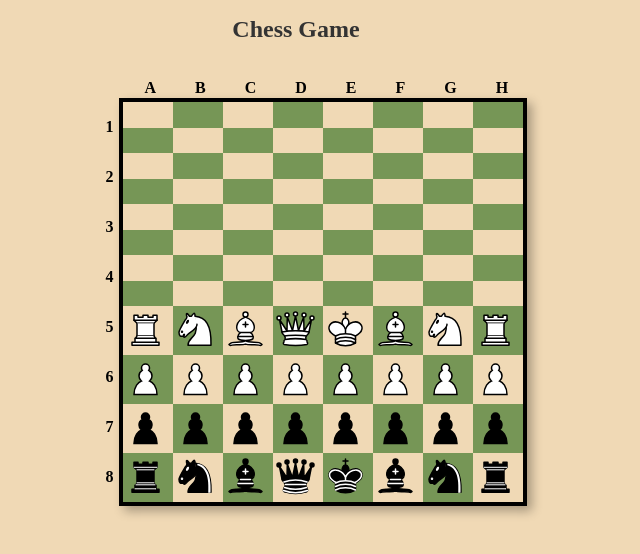
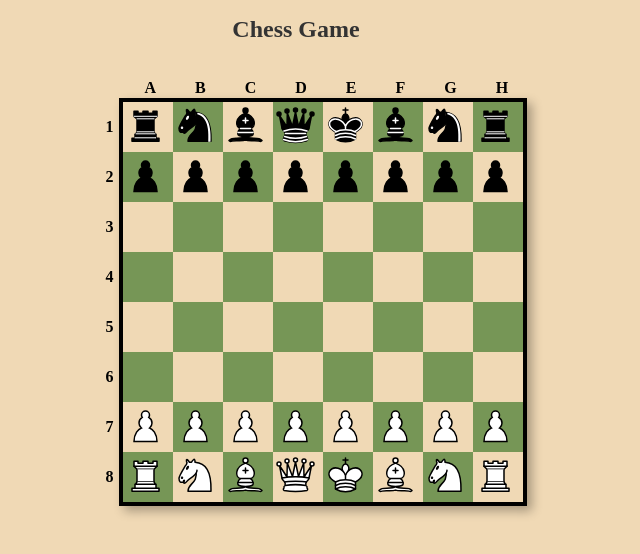
Before and after one commit to keag42/Chess-web, a website: page ChessUI.html in a window 1280 px wide. Shown: the whole page, without its empty margins (344-984 px from the left). Drawn offline with Linux system fonts and the light colour scheme.

Commit message:
fixed squished tiles

```diff
--- a/ChessUI.html
+++ b/ChessUI.html
@@ -5,16 +5,17 @@
     <meta name="viewport" content="width=device-width, initial-scale=1.0">
     <title>Chessboard</title>
     <link rel="stylesheet" href="css/chessBuilder.css">
-    <script src="logic/chessBoard.js"></script>
-    <script src="logic/Pieces.js"></script>  <!--change to lowercase P-->
+
     <script src="logic/driver.js"></script>
+<!--    <script src="logic/chessBoard.js"></script>-->
+<!--    <script src="logic/Pieces.js"></script>  &lt;!&ndash;change to lowercase P&ndash;&gt;-->
+
 </head>
 
 <body>
     <h1>Chess Game</h1>
 
     <div id="chessboard-wrapper">
-        <!-- Letters (top) -->
         <div id="letters">
             <ol id="letterLI">
                 <li>A</li>
@@ -28,7 +29,6 @@
             </ol>
         </div>
 
-        <!-- Chessboard + Numbers (side) -->
         <div id="chessboard-container">
             <div id="numbers">
                     <ol>1</ol>
@@ -44,61 +44,6 @@
         </div>
     </div>
 
-    <script>
-        document.addEventListener("DOMContentLoaded", () => {
-            const board = document.getElementById("chessboard");
-            let chessboardArray = [];  // 2D array to store references to squares
-
-            // Create the chessboard grid and store references in the 2D array
-            for (let row = 0; row < 8; row++) {
-                let rowArray = []; // Temporary array for the current row
-                for (let col = 0; col < 8; col++) {
-                    const square = document.createElement("div");
-
-                    // add piece
-                    generatePieces(row, col, square);
-                    //add piece
-
-                    square.classList.add("square", (row + col) % 2 === 0 ? "light" : "dark");
-                    square.dataset.row = row;   // Store row in the div
-                    square.dataset.col = col;   // Store column in the div
-                    board.appendChild(square);
-                    rowArray.push(square);  // Add the square to the current row array
-                }
-                chessboardArray.push(rowArray);  // Add the row array to the main chessboard array
-            }
-
-            let a1Square = chessboardArray[0][0]; // Row 0, Column 0 (a1)
-            console.log(a1Square);  // It will log the div element for a1
-
-            // Example: Access square at row 7, col 7 (h8)
-            let h8Square = chessboardArray[7][7]; // Row 7, Column 7 (h8)
-            console.log(h8Square);  // It will log the div element for h8
-        });
-
-
-        function generatePieces(row, col, square) {
-            // Define piece setup for both white and black pieces
-            const pieces = {
-                0: ["rook-W", "horse-W", "bishop-W", "queen-W", "king-W", "bishop-W", "horse-W", "rook-W"],  // White pieces row (0)
-                1: ["pawn-W", "pawn-W", "pawn-W", "pawn-W", "pawn-W", "pawn-W", "pawn-W", "pawn-W"],          // White pawns row (1)
-                6: ["pawn-B", "pawn-B", "pawn-B", "pawn-B", "pawn-B", "pawn-B", "pawn-B", "pawn-B"],          // Black pawns row (6)
-                7: ["rook-B", "horse-B", "bishop-B", "queen-B", "king-B", "bishop-B", "horse-B", "rook-B"],  // Black pieces row (7)
-            };
-
-            // Check if the row has a piece setup
-            if (pieces[row]) {
-                const piece = pieces[row][col];
-                if (piece) {
-                    const img = document.createElement("img");
-                    img.src = `../css/img/${piece}.svg`;  // Image path based on piece name
-                    img.alt = piece.split("-")[1];  // Alt text as the piece color (W/B)
-                    square.appendChild(img);  // Append the image to the square
-                }
-            }
-        }
-
-    </script>
 </body>
 
 </html>
--- a/logic/driver.js
+++ b/logic/driver.js
@@ -1,29 +1,58 @@
-
 document.addEventListener("DOMContentLoaded", () => {
     const board = document.getElementById("chessboard");
-    let chessboardArray = [];
+    let chessboardArray = [];  // 2D array to store references to squares
 
+    // Create the chessboard grid and store references in the 2D array
     for (let row = 0; row < 8; row++) {
-        let rowArray = [];
+        let rowArray = []; // Temporary array for the current row
         for (let col = 0; col < 8; col++) {
             const square = document.createElement("div");
+
+            // add piece
+            generatePieces(row, col, square);
+            //add piece
+
             square.classList.add("square", (row + col) % 2 === 0 ? "light" : "dark");
-            square.dataset.row = row;
-            square.dataset.col = col;
-
-            // Add click event listener
-            square.addEventListener('click', function() {
-                const clickedRow = parseInt(this.dataset.row);
-                const clickedCol = parseInt(this.dataset.col);
-                const chessNotation = String.fromCharCode(97 + clickedCol) + (clickedRow + 1);
-                console.log(`Array indices: [${clickedRow}, ${clickedCol}], Chess notation: ${chessNotation}`);
-            });
-
+            square.dataset.row = row;   // Store row in the div
+            square.dataset.col = col;   // Store column in the div
             board.appendChild(square);
-            rowArray.push(square);
+            rowArray.push(square);  // Add the square to the current row array
         }
-        chessboardArray.push(rowArray);
+        chessboardArray.push(rowArray);  // Add the row array to the main chessboard array
     }
 
-    // Rest of your existing code...
+    let a1Square = chessboardArray[0][0]; // Row 0, Column 0 (a1)
+    console.log(a1Square);  // It will log the div element for a1
+
+    // Example: Access square at row 7, col 7 (h8)
+    let h8Square = chessboardArray[7][7]; // Row 7, Column 7 (h8)
+    console.log(h8Square);  // It will log the div element for h8
 });
+
+
+function generatePieces(row, col, square) {
+    // Define piece setup for both white and black pieces
+    const pieces = {
+        0: ["rook-B", "horse-B", "bishop-B", "queen-B", "king-B", "bishop-B", "horse-B", "rook-B"],  // Black pieces row (0)
+        1: ["pawn-B", "pawn-B", "pawn-B", "pawn-B", "pawn-B", "pawn-B", "pawn-B", "pawn-B"],          // Black pawns row (1)
+        6: ["pawn-W", "pawn-W", "pawn-W", "pawn-W", "pawn-W", "pawn-W", "pawn-W", "pawn-W"],          // White pawns row (6)
+        7: ["rook-W", "horse-W", "bishop-W", "queen-W", "king-W", "bishop-W", "horse-W", "rook-W"],  // White pieces row (7)
+    };
+
+    // Check if the row has a piece setup
+
+    if (pieces[row]) {
+        //testing
+        //console.log("piece: " + pieces[row]);
+        //console.log("row: " + row);
+        console.log(`[${row}][${col}]: ` + pieces[row][col]);
+        // - ---- ----- ----\testing
+        const piece = pieces[row][col];
+        if (piece) {
+            const img = document.createElement("img");
+            img.src = `../css/img/${piece}.svg`;  // Image path based on piece name
+            img.alt = piece.split("-")[1];  // Alt text as the piece color (W/B)
+            square.appendChild(img);  // Append the image to the square
+        }
+    }
+}
```
